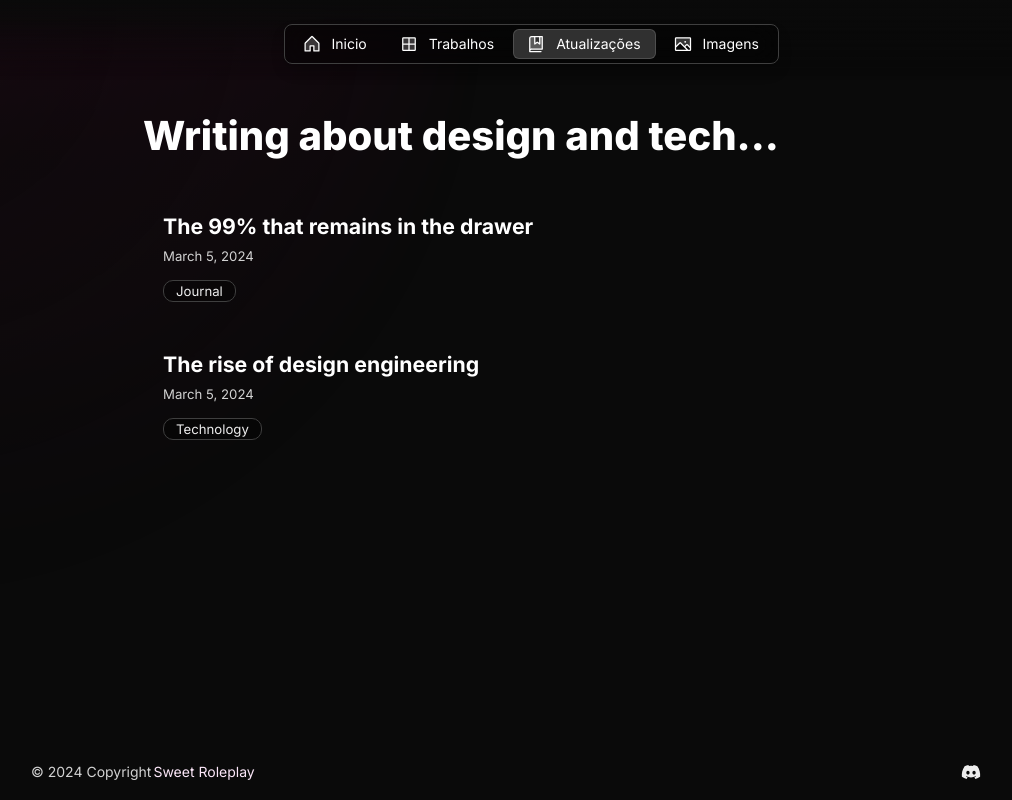
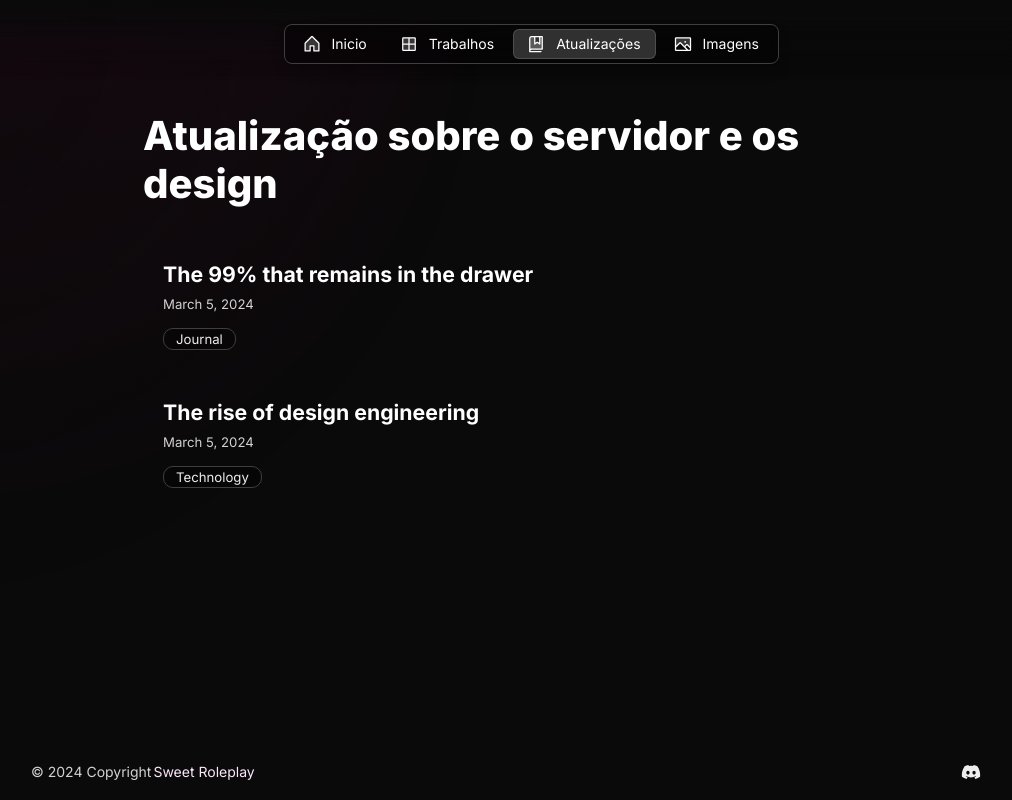
Before and after one commit to flynnzin/sweet_nexjsj, a Next.js app: page /en/blog in a window 1280 px wide. Shown: the whole page, without its empty margins (113-1125 px from the left). Built offline with nearby package versions, Linux system fonts and the light colour scheme.

Commit message:
Update content.js

```diff
--- a/src/app/resources/content.js
+++ b/src/app/resources/content.js
@@ -154,7 +154,7 @@ const about = {
 
 const blog = {
     label: 'Atualizações',
-    title: 'Writing about design and tech...',
+    title: 'Atualização sobre o servidor e os design',
     description: `Read what ${person.name} has been up to recently`
     // Create new blog posts by adding a new .mdx file to app/blog/posts
     // All posts will be listed on the /blog route
@@ -163,7 +163,7 @@ const blog = {
 const work = {
     label: 'Trabalhos',
     title: 'My projects',
-    description: `Design and dev projects by ${person.name}`
+    description: `Designers Desenvolvidos`
     // Create new project pages by adding a new .mdx file to app/blog/posts
     // All projects will be listed on the /home and /work routes
 }
```
